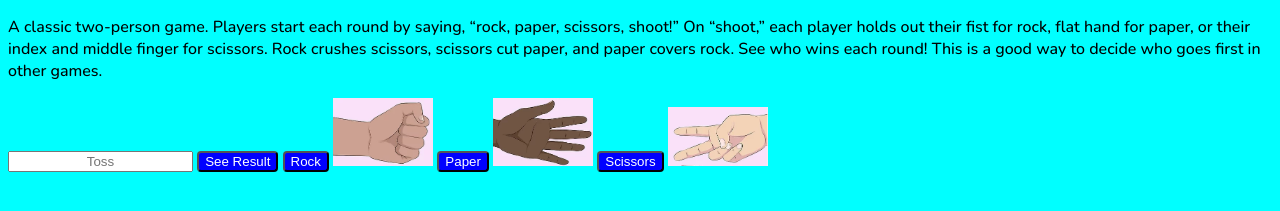
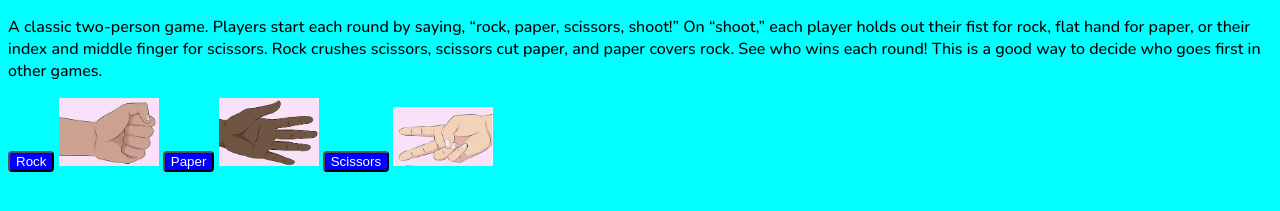
Before and after one commit to Danielwiser/100DevsBackEnd, a website: page public/index.html in a window 1280 px wide. Shown: the part 115-326 px from the top of the page. Drawn offline with nearby package versions, Linux system fonts and the light colour scheme; files whose address does not match are found by name; a web font is replaced by a local one.

Commit message:
add client side result sharing

```diff
--- a/public/index.html
+++ b/public/index.html
@@ -26,14 +26,14 @@
       wins each round! This is a good way to decide who goes first in other
       games.
     </p>
-    <input id="clickMe" type="text" name="" placeholder="Toss" />
-    <button id="result">See Result</button>
+
     <button id="Rock" name="rock">Rock</button>
     <img id="pic" src="Rock.png" alt="" />
     <button id="Paper" name="paper">Paper</button>
     <img id="pic" src="Scicors.png" alt="" />
     <button id="Scissors" name="scissors">Scissors</button>
     <img id="pic" src="Paper.png" alt="" />
+    <h2 id="gameResult"></h2>
     <script type="text/javascript" src="./js/main.js"></script>
   </body>
 </html>
```
